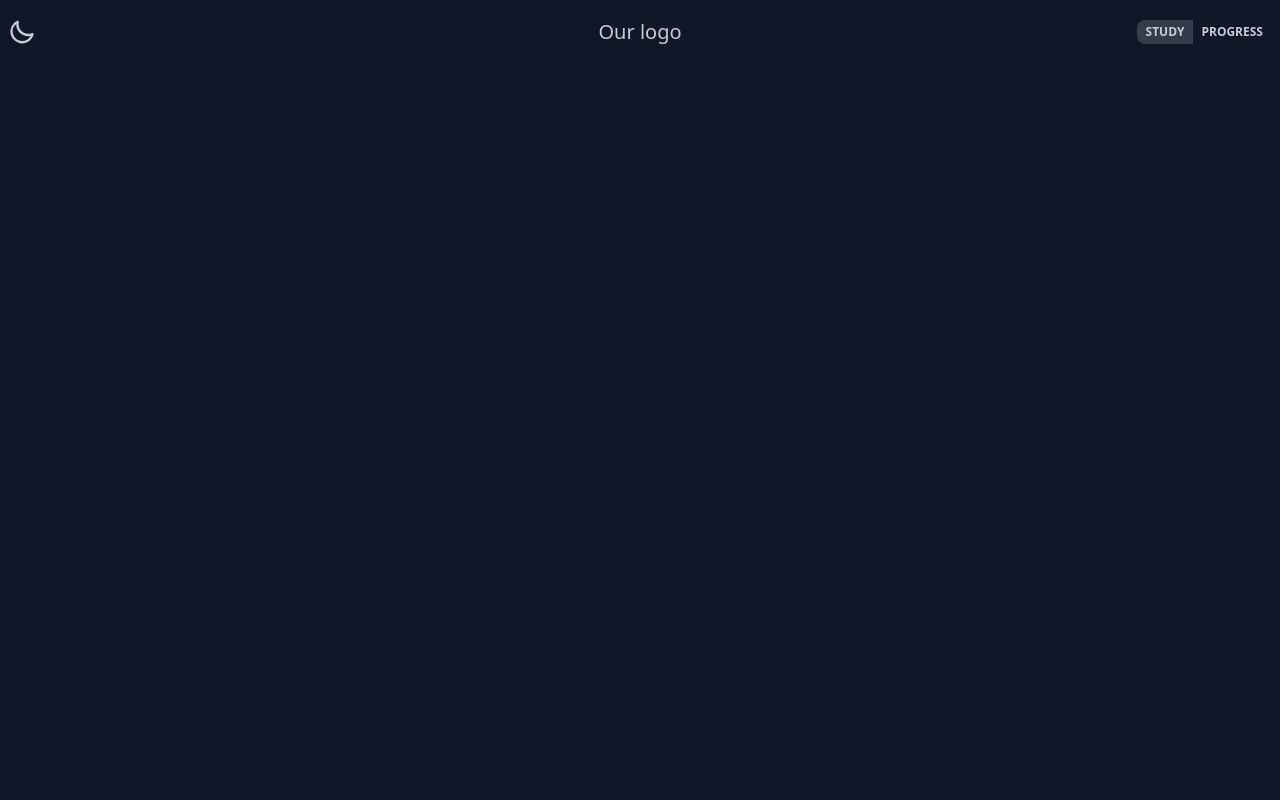
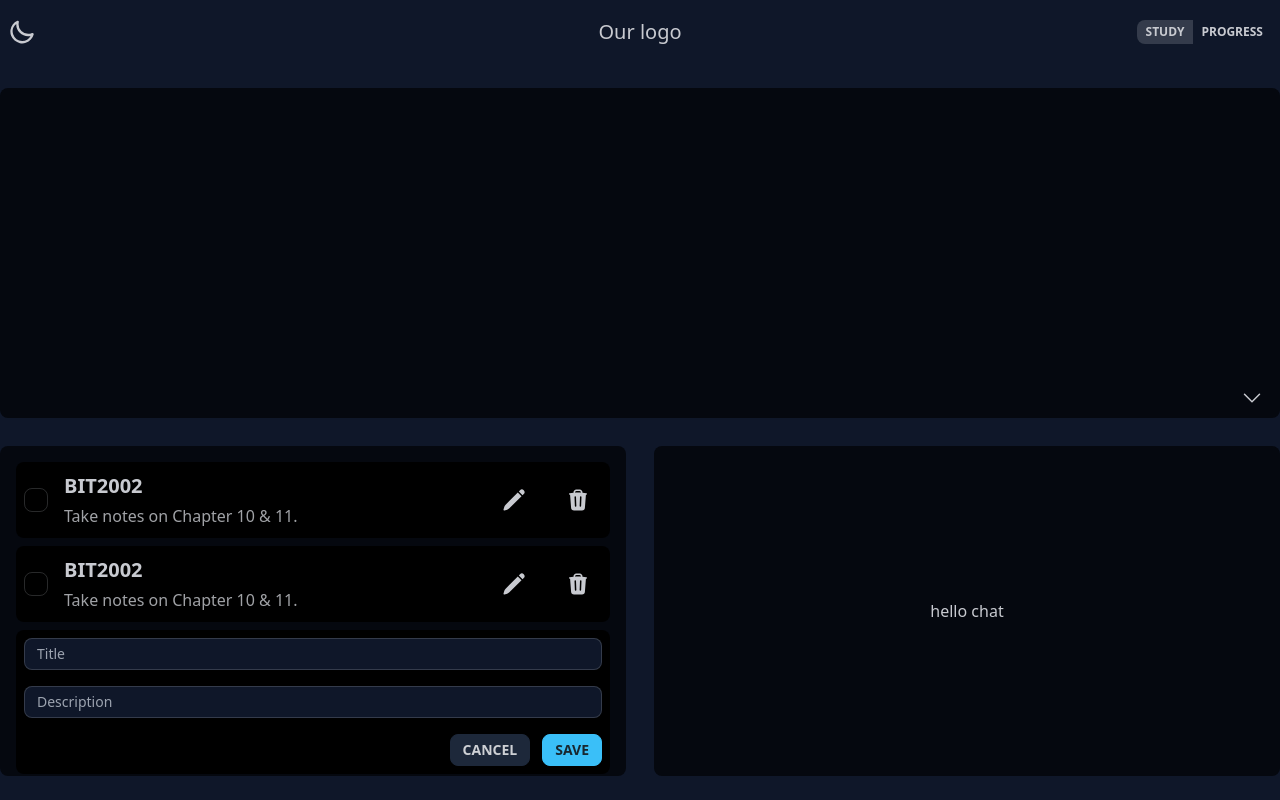
Before and after one commit to etretf/pomodoro-app, a React (Vite) app in the folder pomodoro-react/: page / in a window 1280 px wide. Built offline with nearby package versions, Linux system fonts and the light colour scheme.

Commit message:
Fixed routing to have study page as index

```diff
--- a/pomodoro-react/src/App.jsx
+++ b/pomodoro-react/src/App.jsx
@@ -25,11 +25,12 @@ function handleClick()
                     path='/'
                     element={<Navbar />}
                 >
-                    <Route index path="study" element={<Home/>}/>
+                    <Route index element={<Home/>}/>
+                    <Route path='study' element={<Home/>}/>
                     <Route path="progress" element={<Progress data={data} handleClick={handleClick}/>}/>
                     <Route path="styleguide" element={<Styleguide/>}/>
                 </Route>
-                <Route path="*" element={<ErrorPage/>}/>
+                <Route path="/*" element={<ErrorPage/>}/>
 
             </Routes>
         </BrowserRouter>
--- a/pomodoro-react/src/components/Styleguide.jsx
+++ b/pomodoro-react/src/components/Styleguide.jsx
@@ -1,4 +1,4 @@
-import Countdown from 'react-countdown';
+// import Countdown from 'react-countdown';
 
 export default function Styleguide()
 {
```
